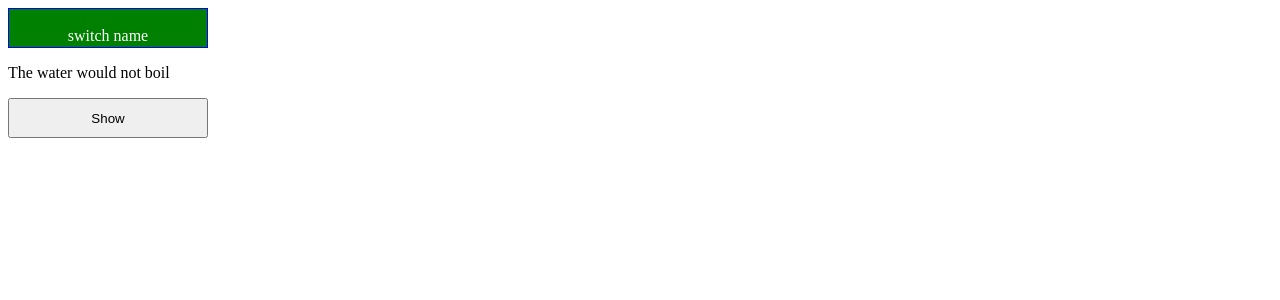
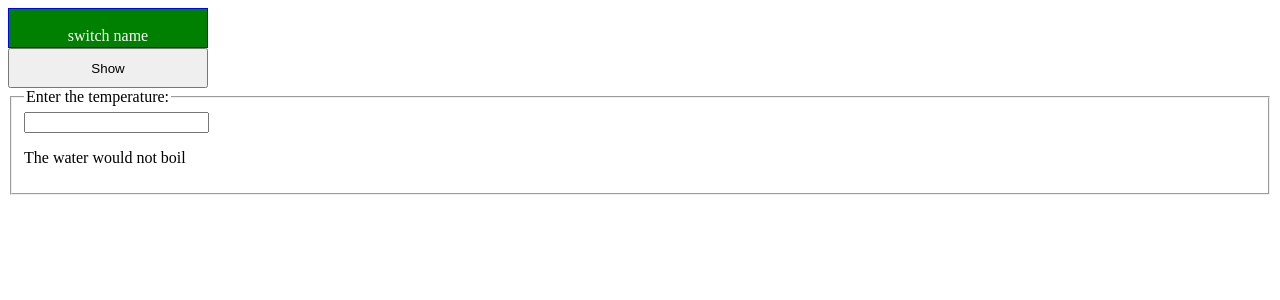
Before and after one commit to SRILAKSHMI576/React_Learnigs, a React (Create React App) app: page / in a window 1280 px wide. Shown: the top 300 px of the page. Built offline with nearby package versions, Linux system fonts and the light colour scheme.

Commit message:
Create a temperature Calculator

```diff
--- a/src/App.js
+++ b/src/App.js
@@ -10,10 +10,10 @@ import PersonDetails from "./UdemyCourse/PersonDetails";
 // import LogInControls from "./Components/LogInControl";
 
 import HiddenButtonLogic from "./HiddenTask/HiddenButtonLogic";
-import Form from "./Components/Form";
-import OnSelect from "./Components/Select";
-import InputFile from "./Components/InputFile";
-import BoilingVerdict from "./Temperature/BoilingVerdict";
+import Calculator from "./Temperature/Calculator";
+// import Form from "./Components/Form";
+// import OnSelect from "./Components/Select";
+// import InputFile from "./Components/InputFile";
 
 // import Result from "./UdemyAssignment1/Result";
 // import SecondResult from "./UdemyAssignment2/SecondResult";
@@ -141,8 +141,9 @@ class App extends React.Component {
         {/* <Form /> */}
         {/* <OnSelect /> */}
         {/* <InputFile /> */}
-        <BoilingVerdict />
+
         <HiddenButtonLogic />
+        <Calculator />
       </div>
     );
   }
--- /dev/null
+++ b/src/Temperature/Calculator.js
@@ -0,0 +1,32 @@
+import React, { Component } from "react";
+import BoilingVerdict from "./BoilingVerdict";
+
+export class Calculator extends Component {
+  state = {
+    number: "200"
+  };
+
+  handleChange = event => {
+    this.setState({
+      temperature: event.target.value
+    });
+  };
+  render() {
+    const temperature = this.state.temperature;
+    return (
+      <div>
+        <fieldset>
+          <legend>Enter the temperature: </legend>
+          <input
+            type="text"
+            value={this.state.temperature}
+            onChange={this.handleChange}
+          />
+          <BoilingVerdict celcius={parseFloat(temperature)} />
+        </fieldset>
+      </div>
+    );
+  }
+}
+
+export default Calculator;
```
